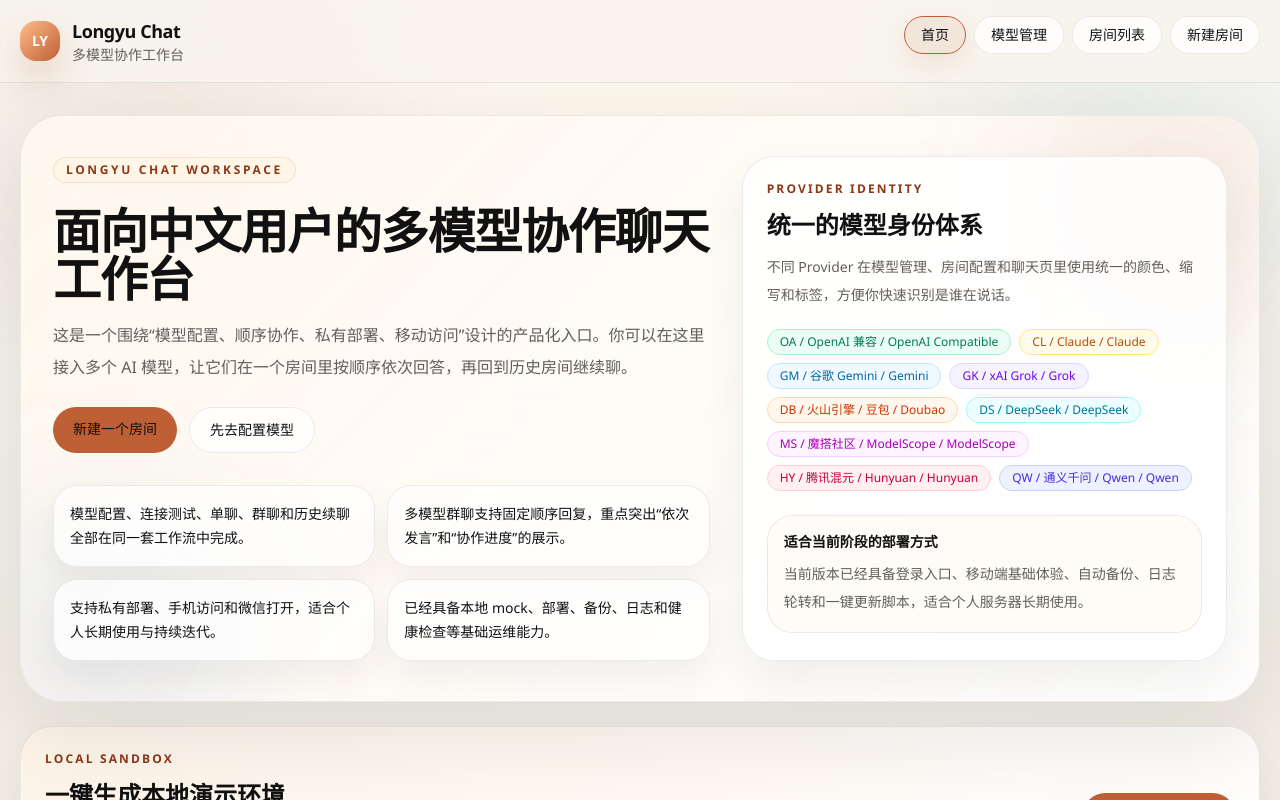
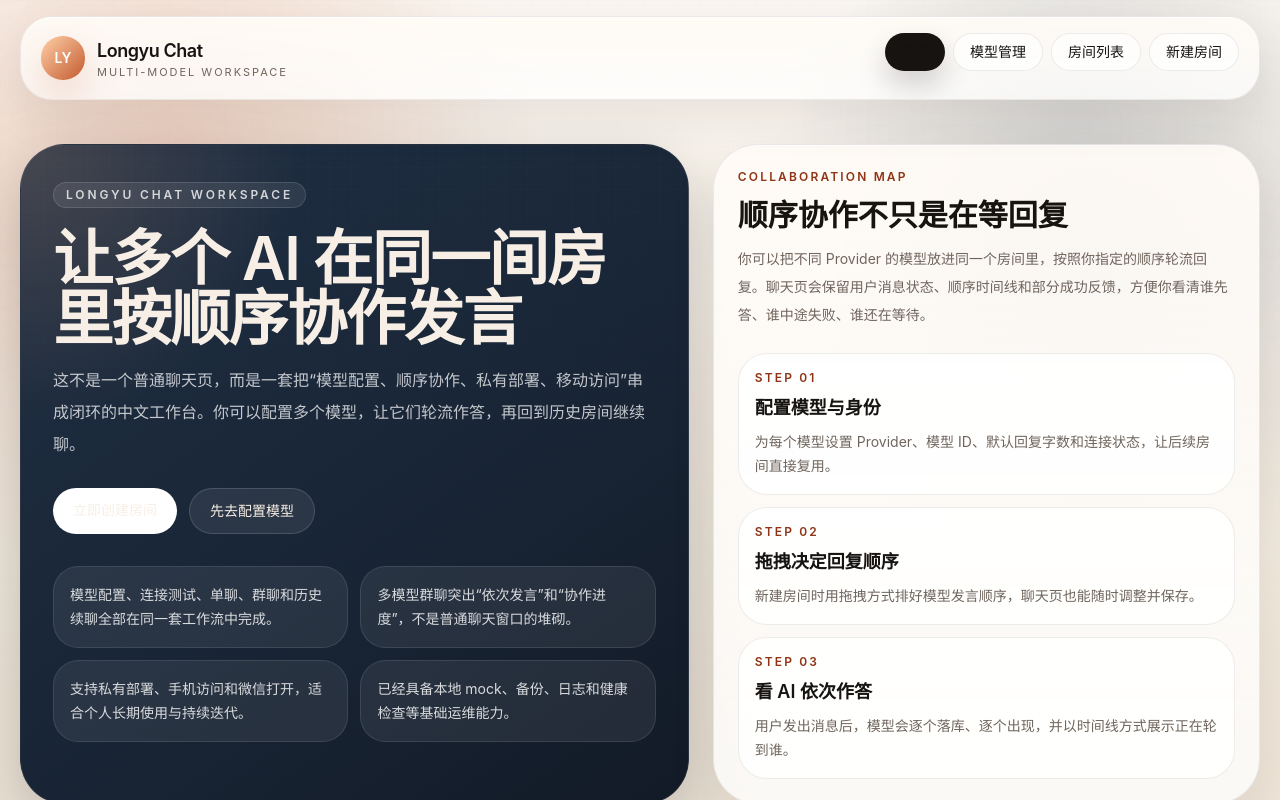
Before and after one commit to longyudragon-arch/longyuchat, a Next.js app: page / in a window 1280 px wide. Shown: the top 800 px of the page. Built offline with nearby package versions, Linux system fonts and the light colour scheme; no server answers.

Commit message:
feat: strengthen brand shell and entry pages

```diff
--- a/app/globals.css
+++ b/app/globals.css
@@ -2,13 +2,17 @@
 
 :root {
   color-scheme: light;
-  --background: #f6f4ee;
-  --foreground: #111111;
-  --muted: #645f5a;
-  --card: rgba(255, 255, 255, 0.84);
-  --border: rgba(17, 17, 17, 0.08);
-  --accent: #bf5f36;
-  --accent-strong: #8a3819;
+  --background: #efe5d4;
+  --foreground: #161311;
+  --muted: #6f655d;
+  --card: rgba(255, 250, 244, 0.86);
+  --card-strong: rgba(255, 255, 255, 0.94);
+  --border: rgba(34, 24, 18, 0.08);
+  --accent: #c35a2f;
+  --accent-strong: #8f3416;
+  --accent-soft: rgba(195, 90, 47, 0.12);
+  --navy: #1f2f44;
+  --navy-soft: rgba(31, 47, 68, 0.1);
 }
 
 * {
@@ -16,7 +20,10 @@
 }
 
 html {
-  background: radial-gradient(circle at top, #fff6e8 0%, #f6f4ee 42%, #efe9df 100%);
+  background:
+    radial-gradient(circle at 12% 14%, rgba(195, 90, 47, 0.22), transparent 24%),
+    radial-gradient(circle at 86% 18%, rgba(31, 47, 68, 0.16), transparent 22%),
+    linear-gradient(180deg, #faf5ee 0%, #f0e7da 42%, #e7ddcf 100%);
   -webkit-text-size-adjust: 100%;
 }
 
@@ -25,7 +32,7 @@ body {
   min-height: 100vh;
   min-height: 100dvh;
   color: var(--foreground);
-  font-family: "Avenir Next", "PingFang SC", "Hiragino Sans GB", "Segoe UI", sans-serif;
+  font-family: "SF Pro Display", "PingFang SC", "Hiragino Sans GB", "Segoe UI", sans-serif;
   overflow-x: hidden;
   position: relative;
   padding-bottom: env(safe-area-inset-bottom);
@@ -37,9 +44,22 @@ body::before {
   inset: 0;
   pointer-events: none;
   background:
-    radial-gradient(circle at 12% 16%, rgba(191, 95, 54, 0.08), transparent 22%),
-    radial-gradient(circle at 86% 18%, rgba(48, 124, 164, 0.07), transparent 20%),
-    linear-gradient(rgba(255, 255, 255, 0.16), rgba(255, 255, 255, 0));
+    linear-gradient(rgba(255, 255, 255, 0.18), rgba(255, 255, 255, 0)),
+    radial-gradient(circle at 14% 18%, rgba(195, 90, 47, 0.1), transparent 24%),
+    radial-gradient(circle at 84% 16%, rgba(31, 47, 68, 0.1), transparent 22%);
+  z-index: -1;
+}
+
+body::after {
+  content: "";
+  position: fixed;
+  inset: 0;
+  pointer-events: none;
+  background-image:
+    linear-gradient(rgba(17, 17, 17, 0.02) 1px, transparent 1px),
+    linear-gradient(90deg, rgba(17, 17, 17, 0.02) 1px, transparent 1px);
+  background-size: 28px 28px;
+  mask-image: linear-gradient(rgba(0, 0, 0, 0.3), transparent 78%);
   z-index: -1;
 }
 
@@ -56,3 +76,43 @@ a {
 .scrollbar-none::-webkit-scrollbar {
   display: none;
 }
+
+.ly-shell {
+  width: min(100%, 84rem);
+  margin-inline: auto;
+}
+
+.ly-glass {
+  background: linear-gradient(180deg, rgba(255, 251, 246, 0.92), rgba(255, 255, 255, 0.76));
+  border: 1px solid rgba(34, 24, 18, 0.08);
+  box-shadow:
+    0 18px 48px rgba(23, 16, 12, 0.08),
+    inset 0 1px 0 rgba(255, 255, 255, 0.56);
+  backdrop-filter: blur(18px);
+}
+
+.ly-dark-panel {
+  background:
+    radial-gradient(circle at top left, rgba(255, 184, 138, 0.18), transparent 30%),
+    linear-gradient(145deg, #1f2f44, #182434 62%, #121a26);
+  color: #f7efe5;
+  border: 1px solid rgba(255, 255, 255, 0.08);
+  box-shadow: 0 24px 64px rgba(17, 18, 24, 0.22);
+}
+
+.ly-grid-lines {
+  position: relative;
+}
+
+.ly-grid-lines::before {
+  content: "";
+  position: absolute;
+  inset: 0;
+  border-radius: inherit;
+  pointer-events: none;
+  background-image:
+    linear-gradient(rgba(255, 255, 255, 0.04) 1px, transparent 1px),
+    linear-gradient(90deg, rgba(255, 255, 255, 0.04) 1px, transparent 1px);
+  background-size: 22px 22px;
+  mask-image: linear-gradient(rgba(0, 0, 0, 0.3), transparent 72%);
+}
--- a/components/app-navigation.tsx
+++ b/components/app-navigation.tsx
@@ -16,21 +16,19 @@ const navItems = [
 
 function BrandBlock() {
   return (
-    <div className="min-w-0">
-      <Link href="/" className="inline-flex items-center gap-3">
-        <span className="inline-flex h-10 w-10 items-center justify-center rounded-2xl bg-[linear-gradient(135deg,#ffbc8a,#bf5f36)] text-sm font-semibold text-white shadow-[0_18px_36px_rgba(191,95,54,0.24)]">
+    <Link href="/" className="inline-flex min-w-0 items-center gap-3">
+      <span className="inline-flex h-11 w-11 items-center justify-center rounded-[1.35rem] bg-[linear-gradient(135deg,#ffd0a8,#c35a2f)] text-sm font-semibold text-white shadow-[0_18px_40px_rgba(195,90,47,0.24)]">
         LY
       </span>
       <span className="min-w-0">
         <span className="block truncate text-base font-semibold tracking-tight text-[var(--foreground)] sm:text-lg">
           Longyu Chat
         </span>
-          <span className="hidden text-sm text-[var(--muted)] sm:block">
-            多模型协作工作台
+        <span className="block truncate text-xs tracking-[0.18em] text-[var(--muted)] sm:text-[11px]">
+          MULTI-MODEL WORKSPACE
         </span>
       </span>
     </Link>
-    </div>
   );
 }
 
@@ -73,12 +71,14 @@ export function AppNavigation() {
   const isLoginPage = pathname === "/login";
 
   return (
-    <header className="sticky top-0 z-40 border-b border-[var(--border)] bg-[rgba(248,244,238,0.82)] backdrop-blur-2xl">
-      <div className="mx-auto flex max-w-7xl flex-col gap-4 px-4 py-4 sm:px-5 xl:flex-row xl:items-center xl:justify-between">
+    <header className="sticky top-0 z-40 px-4 pb-3 pt-4 sm:px-5">
+      <div className="ly-shell">
+        <div className="ly-glass overflow-hidden rounded-[2rem] px-4 py-4 sm:px-5">
+          <div className="flex flex-col gap-4 xl:flex-row xl:items-center xl:justify-between">
             <div className="flex items-start justify-between gap-4">
               <BrandBlock />
               {session?.mode === "app" ? (
-            <span className="mt-1 shrink-0 rounded-full border border-emerald-200 bg-emerald-50 px-3 py-1 text-[11px] font-semibold tracking-[0.16em] text-emerald-700">
+                <span className="shrink-0 rounded-full bg-[var(--navy-soft)] px-3 py-1 text-[11px] font-semibold tracking-[0.18em] text-[var(--navy)]">
                   站内登录
                 </span>
               ) : null}
@@ -94,10 +94,10 @@ export function AppNavigation() {
                       <Link
                         key={item.href}
                         href={item.href}
-                    className={`shrink-0 whitespace-nowrap rounded-full border px-3.5 py-2 text-sm transition sm:px-4 ${
+                        className={`shrink-0 whitespace-nowrap rounded-full px-4 py-2 text-sm transition ${
                           active
-                        ? "border-[var(--accent)] bg-[rgba(191,95,54,0.10)] text-[var(--accent-strong)] shadow-[0_10px_24px_rgba(191,95,54,0.12)]"
-                        : "border-[var(--border)] bg-white/80 text-[var(--muted)] hover:border-[var(--accent)] hover:text-[var(--accent)]"
+                            ? "bg-[var(--foreground)] text-white shadow-[0_14px_28px_rgba(22,19,17,0.18)]"
+                            : "border border-[var(--border)] bg-white/72 text-[var(--muted)] hover:border-[var(--accent)] hover:text-[var(--accent)]"
                         }`}
                       >
                         {item.label}
@@ -109,16 +109,16 @@ export function AppNavigation() {
                 <div className="flex flex-wrap items-center gap-2 text-sm">
                   {session?.mode === "app" && session.authenticated ? (
                     <>
-                  <span className="rounded-full border border-[var(--border)] bg-white/80 px-3 py-2 text-[var(--muted)]">
-                    当前登录：{session.username ?? "owner"}
+                      <span className="rounded-full border border-[var(--border)] bg-white/78 px-3 py-2 text-[var(--muted)]">
+                        当前账号：{session.username ?? "owner"}
                       </span>
                       <button
                         type="button"
                         onClick={() => startTransition(() => void logout())}
                         disabled={loggingOut}
-                    className="rounded-full border border-[var(--border)] bg-white px-3 py-2 text-[var(--muted)] transition hover:border-[var(--accent)] hover:text-[var(--accent)] disabled:cursor-not-allowed disabled:opacity-60"
+                        className="rounded-full bg-[var(--accent)] px-4 py-2 text-white transition hover:bg-[var(--accent-strong)] disabled:cursor-not-allowed disabled:opacity-60"
                       >
-                    {loggingOut ? "正在退出..." : "退出登录"}
+                        {loggingOut ? "退出中..." : "退出登录"}
                       </button>
                     </>
                   ) : null}
@@ -131,11 +131,13 @@ export function AppNavigation() {
                 </div>
               </div>
             ) : (
-          <div className="rounded-full border border-[rgba(191,95,54,0.14)] bg-[rgba(255,247,236,0.9)] px-3 py-1 text-xs font-semibold tracking-[0.18em] text-[var(--accent-strong)]">
+              <div className="rounded-full bg-[var(--navy-soft)] px-3 py-2 text-xs font-semibold tracking-[0.18em] text-[var(--navy)]">
                 安全访问入口
               </div>
             )}
           </div>
+        </div>
+      </div>
     </header>
   );
 }
--- a/components/home-dashboard.tsx
+++ b/components/home-dashboard.tsx
@@ -10,9 +10,9 @@ import {
 
 const capabilityList = [
   "模型配置、连接测试、单聊、群聊和历史续聊全部在同一套工作流中完成。",
-  "多模型群聊支持固定顺序回复，重点突出“依次发言”和“协作进度”的展示。",
+  "多模型群聊突出“依次发言”和“协作进度”，不是普通聊天窗口的堆砌。",
   "支持私有部署、手机访问和微信打开，适合个人长期使用与持续迭代。",
-  "已经具备本地 mock、部署、备份、日志和健康检查等基础运维能力。",
+  "已经具备本地 mock、备份、日志和健康检查等基础运维能力。",
 ];
 
 const pageCards = [
@@ -26,7 +26,7 @@ const pageCards = [
     href: "/rooms",
     eyebrow: "Room Hub",
     title: "房间列表",
-    body: "查看历史会话、最近消息、成员模型和房间类型，快速回到任意聊天现场。",
+    body: "查看历史会话、最近消息、参与模型和房间类型，快速回到任意聊天现场。",
   },
   {
     href: "/rooms/new",
@@ -38,34 +38,30 @@ const pageCards = [
 
 export function HomeDashboard() {
   return (
-    <main className="mx-auto flex max-w-7xl flex-col gap-6 px-4 py-6 sm:px-5 sm:py-8">
-      <section className="relative overflow-hidden rounded-[2.6rem] border border-[var(--border)] bg-[linear-gradient(135deg,rgba(255,247,238,0.96),rgba(255,255,255,0.88))] px-5 py-6 shadow-[0_30px_90px_rgba(17,17,17,0.10)] sm:px-8 sm:py-10">
-        <div className="absolute right-[-4rem] top-[-4rem] h-72 w-72 rounded-full bg-[rgba(191,95,54,0.10)] blur-3xl" />
-        <div className="absolute bottom-[-5rem] left-[-4rem] h-72 w-72 rounded-full bg-[rgba(39,111,176,0.08)] blur-3xl" />
-
-        <div className="relative grid gap-8 xl:grid-cols-[1.15fr_0.85fr]">
-          <div>
-            <span className="inline-flex rounded-full border border-[rgba(191,95,54,0.14)] bg-[rgba(255,246,232,0.92)] px-3 py-1 text-xs font-semibold tracking-[0.22em] text-[var(--accent-strong)]">
+    <main className="ly-shell flex flex-col gap-6 px-4 py-6 sm:px-5 sm:py-8">
+      <section className="grid gap-6 xl:grid-cols-[1.1fr_0.9fr]">
+        <div className="ly-dark-panel ly-grid-lines relative overflow-hidden rounded-[2.8rem] px-6 py-7 sm:px-8 sm:py-9">
+          <div className="relative">
+            <span className="inline-flex rounded-full border border-white/12 bg-white/8 px-3 py-1 text-xs font-semibold tracking-[0.24em] text-white/78">
               LONGYU CHAT WORKSPACE
             </span>
-            <h1 className="mt-6 max-w-4xl text-4xl font-semibold tracking-tight text-[var(--foreground)] sm:text-5xl">
-              面向中文用户的多模型协作聊天工作台
+            <h1 className="mt-5 max-w-4xl text-4xl font-semibold tracking-tight sm:text-6xl">
+              让多个 AI 在同一间房里按顺序协作发言
             </h1>
-            <p className="mt-4 max-w-3xl text-sm leading-7 text-[var(--muted)] sm:text-base sm:leading-8">
-              这是一个围绕“模型配置、顺序协作、私有部署、移动访问”设计的产品化入口。你可以在这里接入多个 AI
-              模型，让它们在一个房间里按顺序依次回答，再回到历史房间继续聊。
+            <p className="mt-4 max-w-3xl text-sm leading-7 text-white/74 sm:text-base sm:leading-8">
+              这不是一个普通聊天页，而是一套把“模型配置、顺序协作、私有部署、移动访问”串成闭环的中文工作台。你可以配置多个模型，让它们轮流作答，再回到历史房间继续聊。
             </p>
 
-            <div className="mt-6 flex flex-wrap gap-3">
+            <div className="mt-7 flex flex-wrap gap-3">
               <Link
                 href="/rooms/new"
-                className="rounded-full bg-[var(--accent)] px-5 py-3 text-sm font-medium text-white transition hover:bg-[var(--accent-strong)]"
+                className="rounded-full bg-white px-5 py-3 text-sm font-medium text-[var(--foreground)] transition hover:bg-[#fff4ea]"
               >
-                新建一个房间
+                立即创建房间
               </Link>
               <Link
                 href="/models"
-                className="rounded-full border border-[var(--border)] bg-white/82 px-5 py-3 text-sm text-[var(--muted)] transition hover:border-[var(--accent)] hover:text-[var(--accent)]"
+                className="rounded-full border border-white/14 bg-white/8 px-5 py-3 text-sm font-medium text-white transition hover:bg-white/12"
               >
                 先去配置模型
               </Link>
@@ -75,19 +71,54 @@ export function HomeDashboard() {
               {capabilityList.map((item) => (
                 <div
                   key={item}
-                  className="rounded-[1.5rem] border border-[var(--border)] bg-white/76 px-4 py-4 text-sm leading-6 text-[var(--foreground)] shadow-[0_16px_32px_rgba(17,17,17,0.05)]"
+                  className="rounded-[1.6rem] border border-white/10 bg-white/7 px-4 py-4 text-sm leading-6 text-white/82"
                 >
                   {item}
                 </div>
               ))}
             </div>
           </div>
+        </div>
 
-          <aside className="rounded-[2rem] border border-[var(--border)] bg-[rgba(255,255,255,0.86)] p-5 shadow-[0_18px_48px_rgba(17,17,17,0.06)] sm:p-6">
+        <aside className="ly-glass rounded-[2.8rem] p-5 sm:p-6">
+          <p className="text-xs font-semibold tracking-[0.18em] text-[var(--accent-strong)]">COLLABORATION MAP</p>
+          <h2 className="mt-3 text-3xl font-semibold">顺序协作不只是在等回复</h2>
+          <p className="mt-3 text-sm leading-7 text-[var(--muted)]">
+            你可以把不同 Provider 的模型放进同一个房间里，按照你指定的顺序轮流回复。聊天页会保留用户消息状态、顺序时间线和部分成功反馈，方便你看清谁先答、谁中途失败、谁还在等待。
+          </p>
+
+          <div className="mt-6 grid gap-3">
+            <div className="rounded-[1.8rem] border border-[var(--border)] bg-white/86 p-4">
+              <p className="text-xs font-semibold tracking-[0.18em] text-[var(--accent-strong)]">STEP 01</p>
+              <p className="mt-2 text-lg font-semibold">配置模型与身份</p>
+              <p className="mt-2 text-sm leading-6 text-[var(--muted)]">
+                为每个模型设置 Provider、模型 ID、默认回复字数和连接状态，让后续房间直接复用。
+              </p>
+            </div>
+            <div className="rounded-[1.8rem] border border-[var(--border)] bg-white/86 p-4">
+              <p className="text-xs font-semibold tracking-[0.18em] text-[var(--accent-strong)]">STEP 02</p>
+              <p className="mt-2 text-lg font-semibold">拖拽决定回复顺序</p>
+              <p className="mt-2 text-sm leading-6 text-[var(--muted)]">
+                新建房间时用拖拽方式排好模型发言顺序，聊天页也能随时调整并保存。
+              </p>
+            </div>
+            <div className="rounded-[1.8rem] border border-[var(--border)] bg-white/86 p-4">
+              <p className="text-xs font-semibold tracking-[0.18em] text-[var(--accent-strong)]">STEP 03</p>
+              <p className="mt-2 text-lg font-semibold">看 AI 依次作答</p>
+              <p className="mt-2 text-sm leading-6 text-[var(--muted)]">
+                用户发出消息后，模型会逐个落库、逐个出现，并以时间线方式展示正在轮到谁。
+              </p>
+            </div>
+          </div>
+        </aside>
+      </section>
+
+      <section className="grid gap-6 xl:grid-cols-[0.88fr_1.12fr]">
+        <div className="ly-glass rounded-[2.6rem] p-5 sm:p-6">
           <p className="text-xs font-semibold tracking-[0.18em] text-[var(--accent-strong)]">PROVIDER IDENTITY</p>
-            <h2 className="mt-3 text-2xl font-semibold">统一的模型身份体系</h2>
+          <h2 className="mt-3 text-3xl font-semibold">统一的模型身份体系</h2>
           <p className="mt-3 text-sm leading-7 text-[var(--muted)]">
-              不同 Provider 在模型管理、房间配置和聊天页里使用统一的颜色、缩写和标签，方便你快速识别是谁在说话。
+            不同 Provider 在模型管理、房间配置和聊天页里使用统一的颜色、缩写和标签，方便你在一眼之间识别是谁在说话。
           </p>
 
           <div className="mt-5 flex flex-wrap gap-2">
@@ -101,24 +132,22 @@ export function HomeDashboard() {
             ))}
           </div>
 
-            <div className="mt-6 rounded-[1.6rem] border border-[var(--border)] bg-[rgb(255,252,247)] px-4 py-4">
-              <p className="text-sm font-semibold text-[var(--foreground)]">适合当前阶段的部署方式</p>
-              <p className="mt-2 text-sm leading-7 text-[var(--muted)]">
-                当前版本已经具备登录入口、移动端基础体验、自动备份、日志轮转和一键更新脚本，适合个人服务器长期使用。
+          <div className="mt-6 rounded-[1.8rem] border border-[var(--border)] bg-[var(--navy)] px-4 py-4 text-white shadow-[0_20px_40px_rgba(31,47,68,0.16)]">
+            <p className="text-sm font-semibold">适合当前阶段的部署方式</p>
+            <p className="mt-2 text-sm leading-7 text-white/72">
+              当前版本已经具备站内登录、移动端基础体验、自动备份、日志轮转和一键更新脚本，适合个人服务器长期使用。
             </p>
           </div>
-          </aside>
         </div>
-      </section>
 
+        <div className="flex flex-col gap-6">
           <LocalTestLauncher />
-
           <section className="grid gap-5 lg:grid-cols-3">
             {pageCards.map((card) => (
               <Link
                 key={card.href}
                 href={card.href}
-            className="group rounded-[2rem] border border-[var(--border)] bg-[var(--card)] p-5 shadow-[0_20px_60px_rgba(17,17,17,0.08)] transition hover:-translate-y-1 hover:border-[var(--accent)] sm:p-6"
+                className="ly-glass group rounded-[2.2rem] p-5 transition hover:-translate-y-1 sm:p-6"
               >
                 <span className="text-xs font-semibold tracking-[0.18em] text-[var(--accent-strong)]">
                   {card.eyebrow}
@@ -129,6 +158,8 @@ export function HomeDashboard() {
               </Link>
             ))}
           </section>
+        </div>
+      </section>
     </main>
   );
 }
```
Also changed, not shown: components/login-page.tsx (+24 -24 lines). Lines whose indentation alone changed are shown as unchanged.
